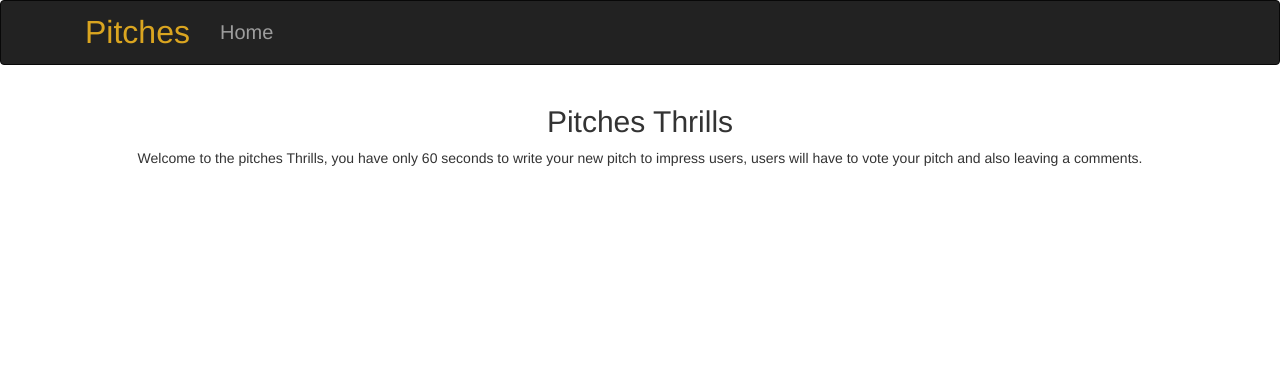
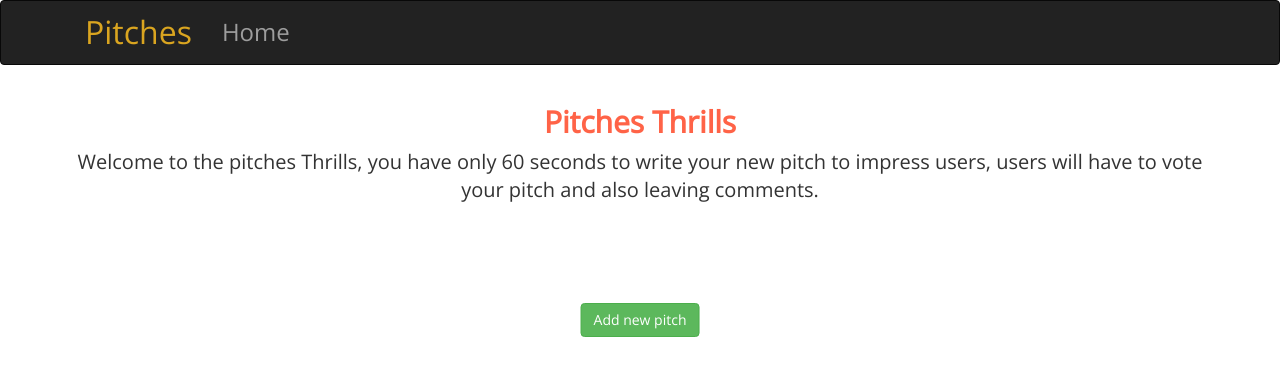
Before and after one commit to Kipkorir2017/Pitches_thrill_App, a Flask app: page / in a window 1280 px wide. Shown: the top 376 px of the page. Run offline with Flask 2, Linux system fonts and the light colour scheme; parts of the project's set-up code (start-up, migrations or seed data) failed here and were passed over; some libraries are stand-ins or nearby versions.

Commit message:
add google fonts in the index file

```diff
--- a/app/error.py
+++ b/app/error.py
@@ -2,7 +2,7 @@ from flask import render_template
 from . import app
 
 
-@app.app_errorhandler(404)
+@app.errorhandler(404)
 def four_Ow_four(error):
     '''
         Function to render the 404 error page
--- a/app/templates/index.html
+++ b/app/templates/index.html
@@ -1,13 +1,23 @@
 
 {% extends 'base.html'%}
 {% import 'macros.html' as macro%}
+{%block styles%}
+{{super()}}
+<link rel="preconnect" href="https://fonts.googleapis.com">
+<link rel="preconnect" href="https://fonts.gstatic.com" crossorigin>
+<link href="https://fonts.googleapis.com/css2?family=Open+Sans&display=swap" rel="stylesheet">
+{%endblock%}
 {% block content%}
 <div class="container">
     <div>
-        <h2 style="text-align:center">{{title}}</h2>
-        <p style="text-align:center">Welcome to the pitches Thrills, you have only 60 seconds to write your new pitch to
-            impress users, users will have to vote your pitch and also leaving a comments.</p>
+        <h2 style="text-align:center;font-family: 'Open Sans', sans-serif;font-size:30px;font-weight: 900;color:tomato">{{title}}</h2>
+        <p style="text-align:center;font-family: 'Open Sans', sans-serif;font-size:20px">Welcome to the pitches Thrills, you have only 60 seconds to write your new pitch to
+            impress users, users will have to vote your pitch and also leaving  comments.</p>
+    </div> <br>
+    <div>
+        <button type="button" class="btn btn-success" style="  margin: 0;position: absolute;top: 40%;left: 50%;-ms-transform: translate(-50%, -50%);transform: translate(-50%, -50%);font-family: 'Open Sans', sans-serif;" >Add new pitch</button>
     </div>
+
 </div>
 
 
--- a/app/templates/navbar.html
+++ b/app/templates/navbar.html
@@ -8,10 +8,10 @@
                     <span class="icon-bar"></span>
                     <span class="icon-bar"></span>
                 </button>
-                <a class="navbar-brand" href="/" style="font-size: 24pt; color: goldenrod;">Pitches</a>
+                <a class="navbar-brand" href="/" style="font-size: 24pt; color: goldenrod;font-family: 'Open Sans', sans-serif;">Pitches</a>
             </div>
             <div class="navbar-collapse collapse">
-                <ul class="nav navbar-nav" style="font-size: 15pt;">
+                <ul class="nav navbar-nav" style="font-size: 18pt;font-family: 'Open Sans', sans-serif;">
                     <li><a href="/">Home</a></li>
                 </ul>
             </div>
```
